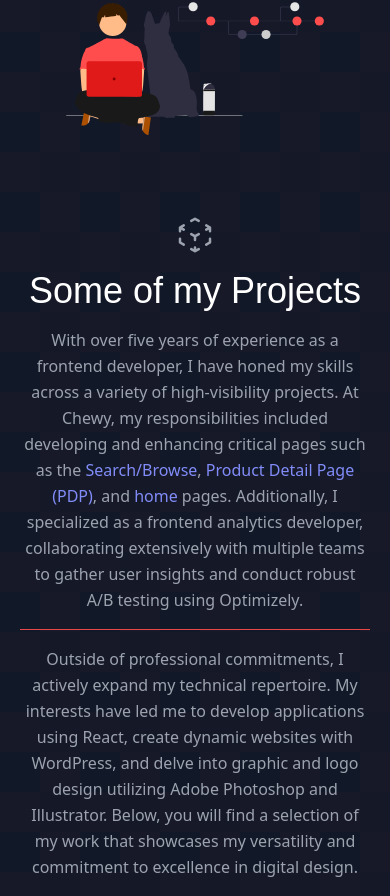
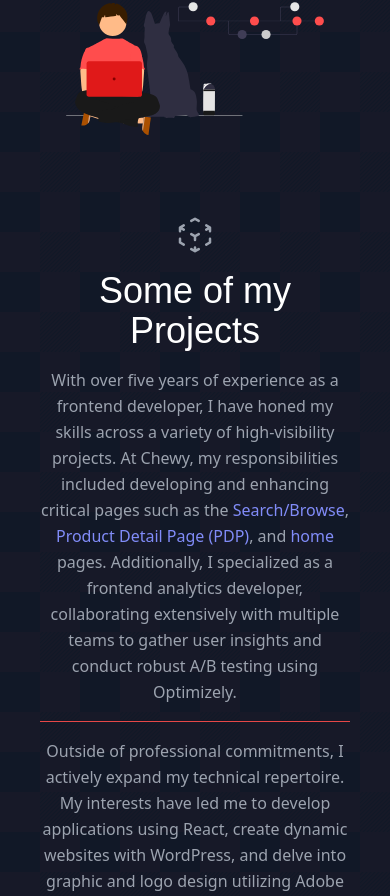
Before and after one commit to JsonLevine/jason-portfolio, a React (Create React App) app: page / in a window 390 px wide. Shown: the part 808-1704 px from the top of the page. Built offline with nearby package versions, Linux system fonts and the light colour scheme; the HTML template or start-up script is replaced by a standard one; a web font is replaced by a local one.

Commit message:
Update margins for Sidebar display

```diff
--- a/src/components/Footer.jsx
+++ b/src/components/Footer.jsx
@@ -3,7 +3,7 @@ import React from 'react'
 function Footer() {
   return (
     <>
-      <div className="flex flex-row items-center justify-center md:p-10">
+      <div className="flex flex-row items-center justify-center md:p-10 p-2">
         <a className="flex flex-col items-center justify-center pr-4 transition duration-300 ease-in-out hover:text-green-400 hover:-translate-y-1" href="https://github.com/JsonLevine/jason-portfolio" target="_blank" rel="noreferrer">
           <span>
             <span className="text-custom-red">2024</span> Designed and built by
--- a/src/components/Projects.jsx
+++ b/src/components/Projects.jsx
@@ -6,7 +6,7 @@ import { projects } from "../data";
 function Projects() {
     return (
         <section id="projects" className="text-gray-400 body-font">
-          <div className="container px-5 py-10 mx-auto text-center lg:px-40">
+          <div className="container px-10 py-10 mx-auto text-center lg:px-40">
             <div className="flex flex-col w-full mb-10">
               <CubeTransparentIcon className="hover:animate-spin-slow mx-auto inline-block w-10 mb-4" />
               <h1 className="jersey-25 sm:text-5xl text-4xl font-medium title-font mb-4 text-white">
--- a/src/components/Skills.jsx
+++ b/src/components/Skills.jsx
@@ -5,7 +5,7 @@ import { skills, softskills } from "../data";
 function Skills() {
     return (
         <section id="skills">
-          <div className="container px-5 py-10 mx-auto">
+          <div className="container px-10 py-10 mx-auto">
             <div className="text-center mb-10">
               <WrenchScrewdriverIcon className="w-10 inline-block mb-4" />
               <h1 className="jersey-25 sm:text-5xl text-4xl font-medium title-font text-white mb-4">
```
